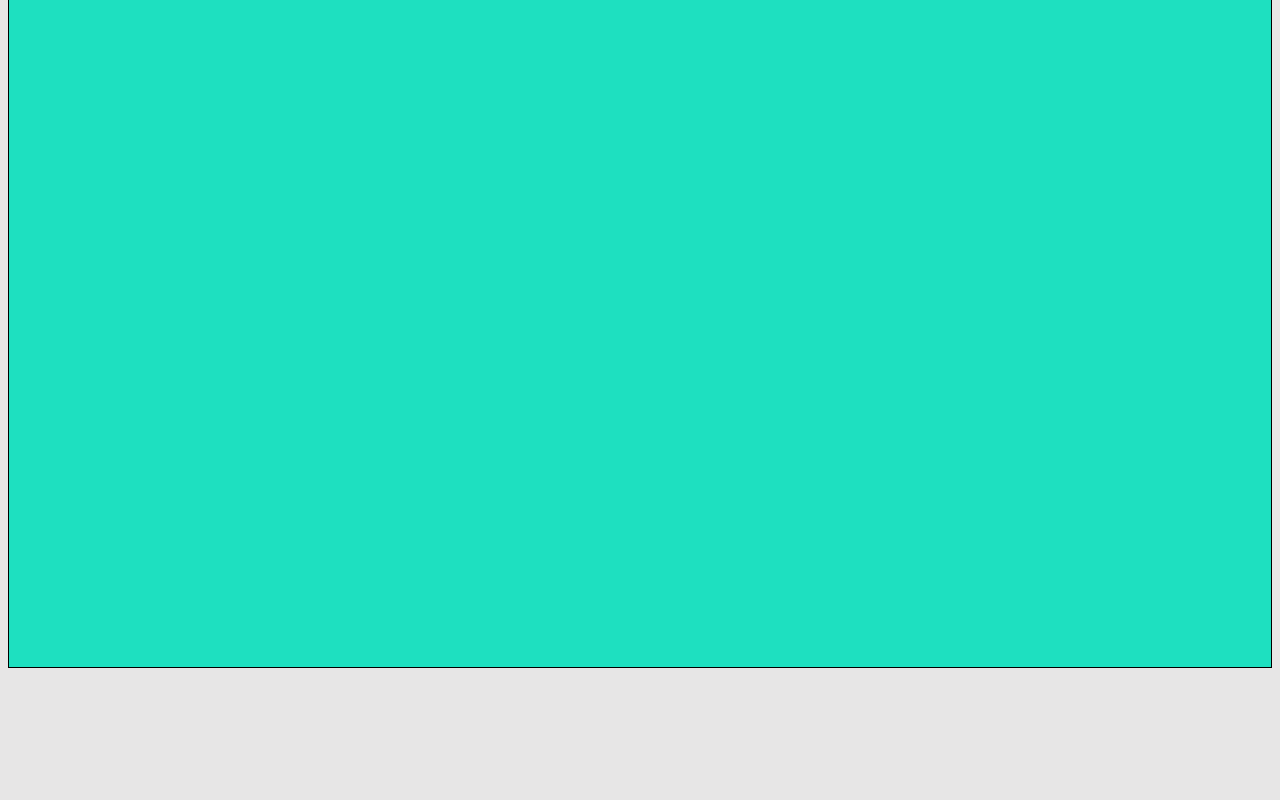
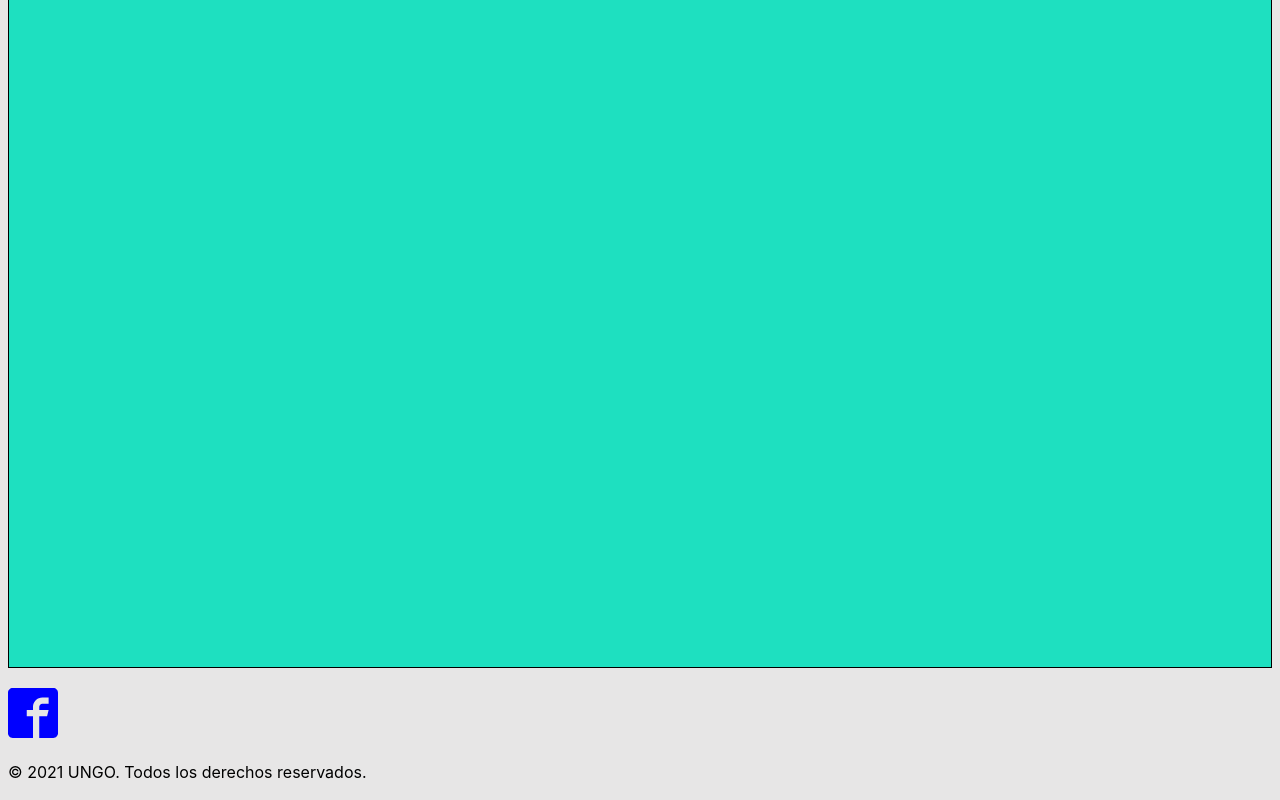
Before and after one commit to DeibyNino/ungo, a React (Vite) app: page / in a window 1280 px wide. Shown: the part 2062-2862 px from the top of the page. Before the commit the page ends 2750 px from the top, so only its background shows below. Built offline with nearby package versions, Linux system fonts and the light colour scheme.

Commit message:
se agrego el footer

```diff
--- a/package.json
+++ b/package.json
@@ -13,6 +13,7 @@
   "dependencies": {
     "react": "^18.2.0",
     "react-dom": "^18.2.0",
+    "react-icons": "^5.2.1",
     "react-router-dom": "^6.23.0"
   },
   "devDependencies": {
--- /dev/null
+++ b/src/components/NavBar/Footer.jsx
@@ -0,0 +1,21 @@
+import React from "react";
+import { ImFacebook2 } from "react-icons/im";
+
+const Footer = () => {
+  return (
+    <div>
+      <div>
+        <a
+          href="httpsg://www.facebook.com/UNGO-Universidad-ONG-108101394678013"
+          target="_blank"
+          rel="noreferrer noopener"
+        >
+          <ImFacebook2 color="#00f" size={50} />
+        </a>
+      </div>
+      <p>© 2021 UNGO. Todos los derechos reservados.</p>
+    </div>
+  );
+};
+
+export default Footer;
--- a/src/layouts/Layout.jsx
+++ b/src/layouts/Layout.jsx
@@ -1,6 +1,7 @@
 import React from "react";
 import { Outlet } from "react-router-dom";
 import Navbar from "../components/NavBar/Navbar";
+import Footer from "../components/NavBar/Footer";
 
 // El Layout es un componente que se encarga de definir la estructura de la aplicación.
 // En este caso, el Layout es un componente funcional que recibe un prop children.
@@ -17,6 +18,7 @@ const Layout = () => {
       >
         <Outlet />
       </div>
+      <Footer />
     </div>
   );
 };
```
Also changed, not shown: 1 other file (tests, documents, lock files or other folders).
